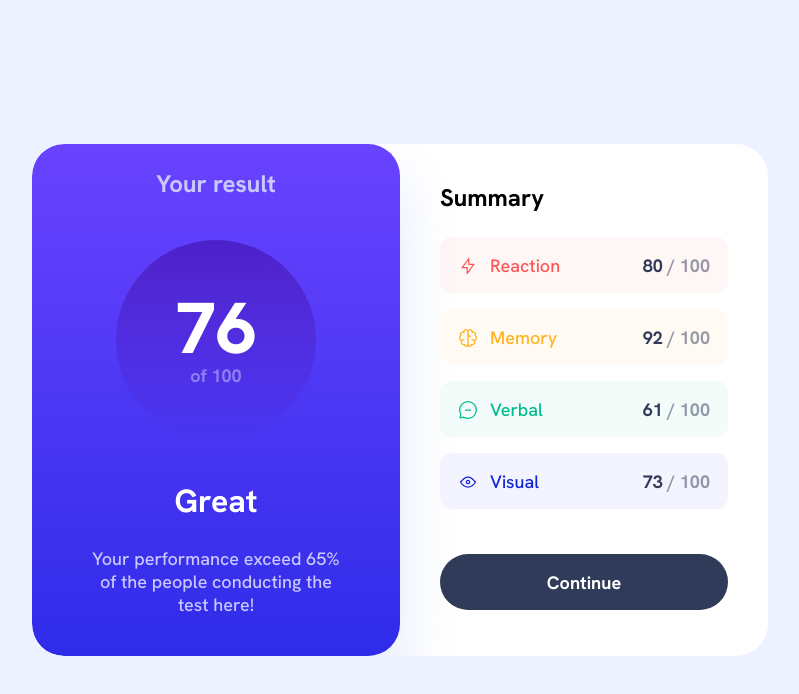
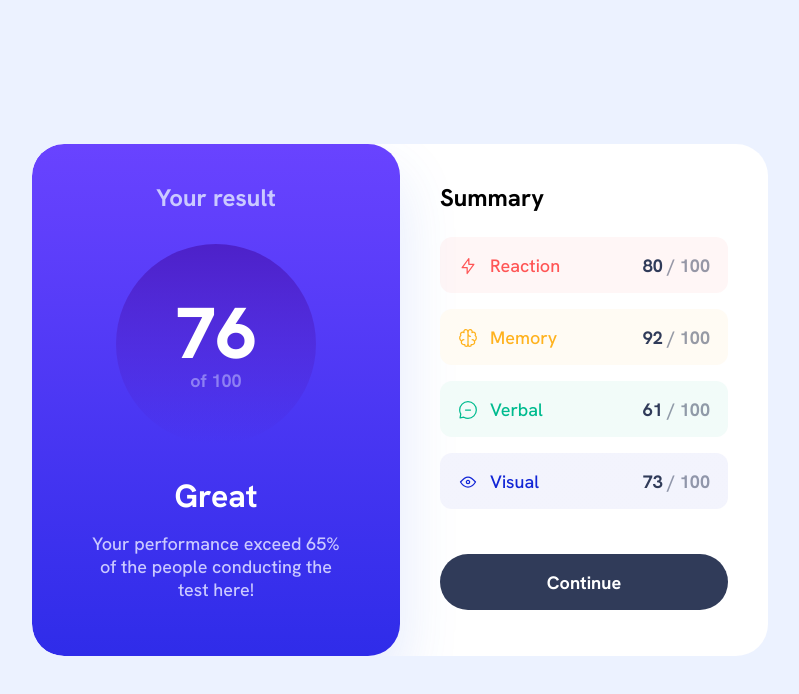
Before and after one commit to tulucalexandru/results-summary-component, a React (Vite) app: page / in a window 1280 px wide. Shown: the top 694 px of the page, without its empty margins (240-1039 px from the left). Built offline with nearby package versions, Linux system fonts and the light colour scheme.

Commit message:
fourth commit

```diff
--- a/src/styles/ResultCard.module.scss
+++ b/src/styles/ResultCard.module.scss
@@ -46,6 +46,8 @@ color: $Red;
 @media (min-width: $Desktop) {
     .card {
         max-width: 368px;
+        padding-top: 38px;
+        padding-bottom: 55px;
         & > p {
             margin-right: 54px;
             margin-left: 54px;
```
